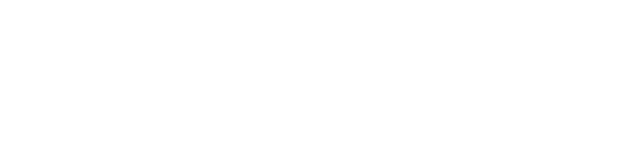
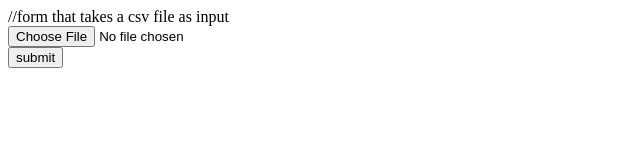
Before and after one commit to rossc123/ArrayCSV, a plain HTML site: page index.html in a window 1280 px wide. Shown: the whole page, without its empty margins (0-640 px from the left). Drawn offline with Linux system fonts and the light colour scheme.

```diff
--- a/index.html
+++ b/index.html
@@ -4,9 +4,33 @@
     <meta charset="UTF-8">
     <meta http-equiv="X-UA-Compatible" content="IE=edge">
     <meta name="viewport" content="width=device-width, initial-scale=1.0">
-    <title>Document</title>
+    <title>Array CSV</title>
 </head>
 <body>
 
+//form that takes a csv file as input
+
+    <form id="myForm">
+<input type="file" id="csvFile" accept=",csv"/>
+<br/>
+
+<input type="submit" value="submit"/>
+
+    </form>
+
+    <script>
+const myForm=document.getElementById("myForm");
+const csvFile=document.getElementById("csvFile");
+
+
+
+myForm.addEventListener("submit",function(e){
+e.preventDefault();         //prevent default to stop page refreshing when file is submitted
+console.log("form submitted");
+
+});
+
+
+    </script>
 </body>
 </html>
```
